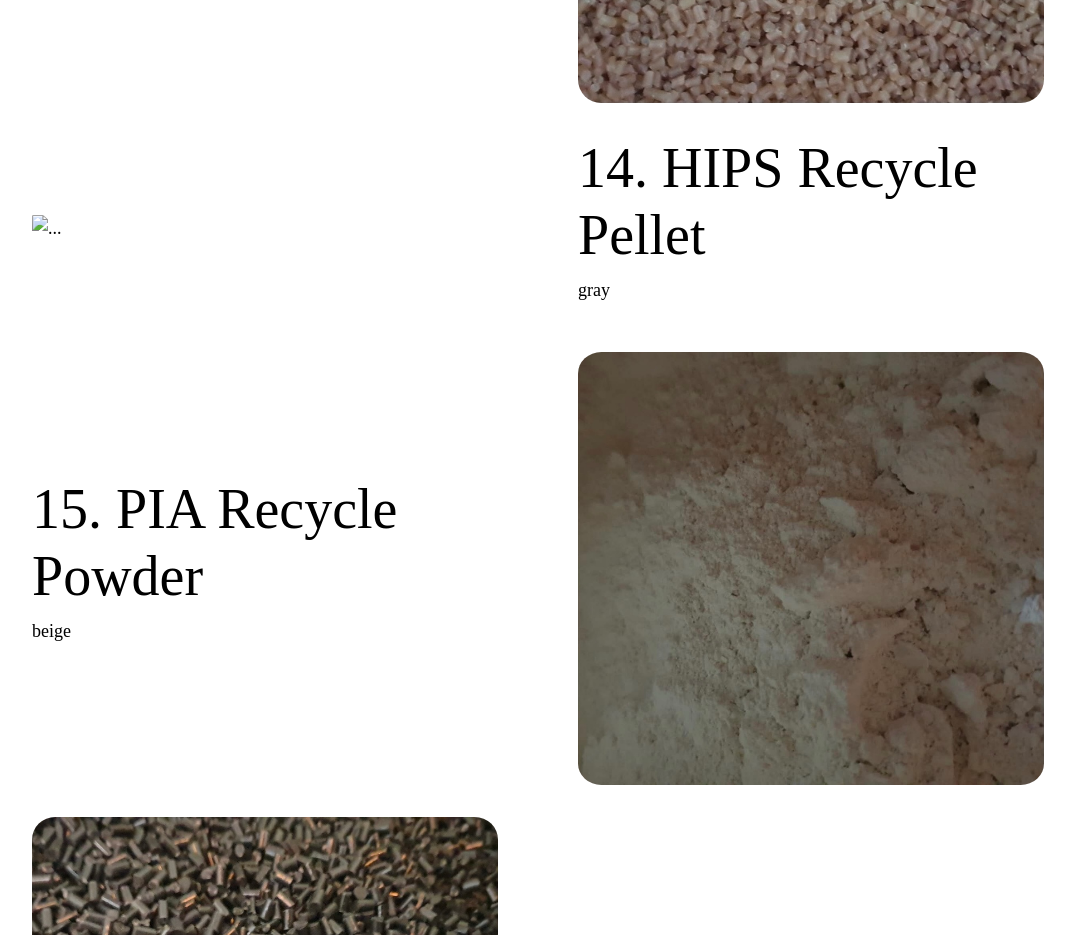
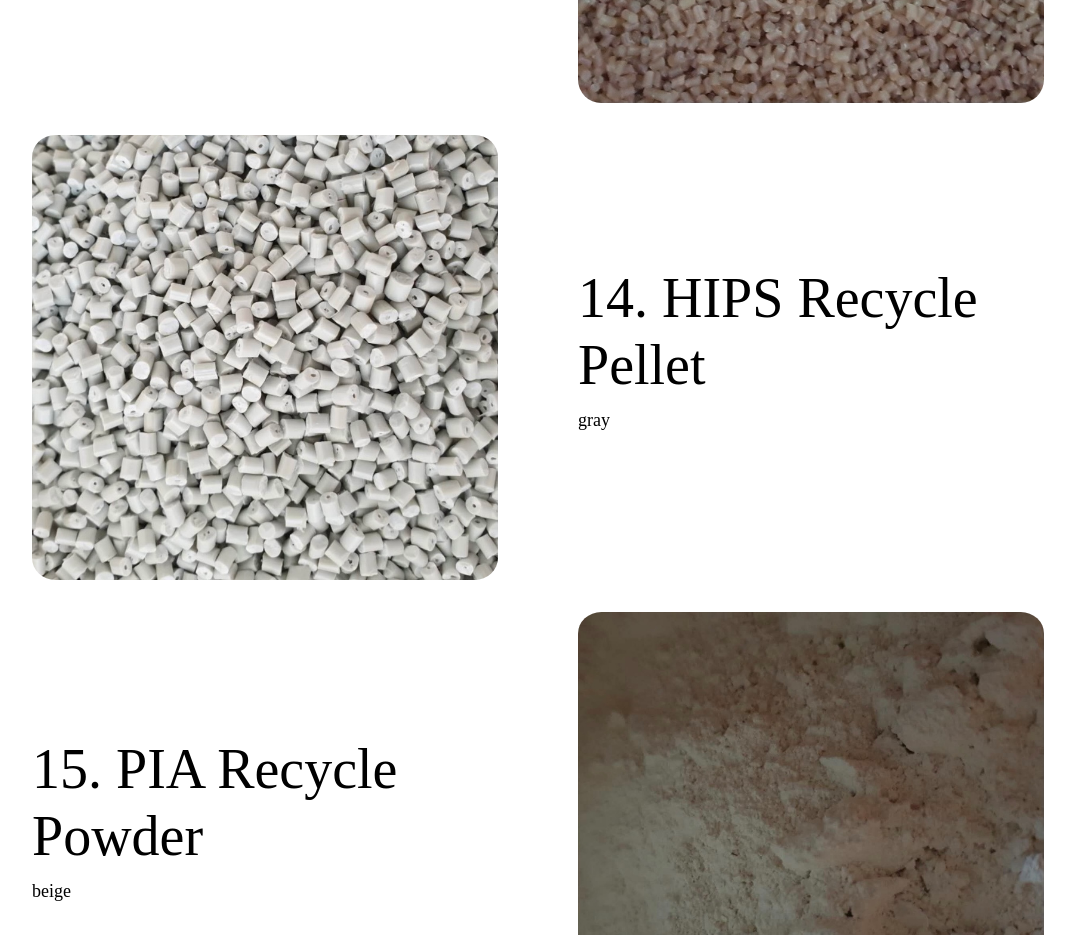
Before and after one commit to KERENKIM/Polytec, a plain HTML site: page index.html in a window 1280 px wide. Shown: the part 6880-7815 px from the top of the page, without its empty margins (102-1177 px from the left). Drawn offline with nearby package versions, Linux system fonts and the light colour scheme.

Commit message:
Update index.html

```diff
--- a/index.html
+++ b/index.html
@@ -267,7 +267,7 @@
             <div class="container px-5">
                 <div class="row gx-5 align-items-center">
                     <div class="col-lg-6">
-                        <div class="p-5"><img class="img-fluid rounded-circle" src="images/14_HIPS Recycle Pellet" alt="..." /></div>
+                        <div class="p-5"><img class="img-fluid rounded-circle" src="images/14_HIPS Recycle Pellet.jpg" alt="..." /></div>
                     </div>
                     <div class="col-lg-6">
                         <div class="p-5">
```
